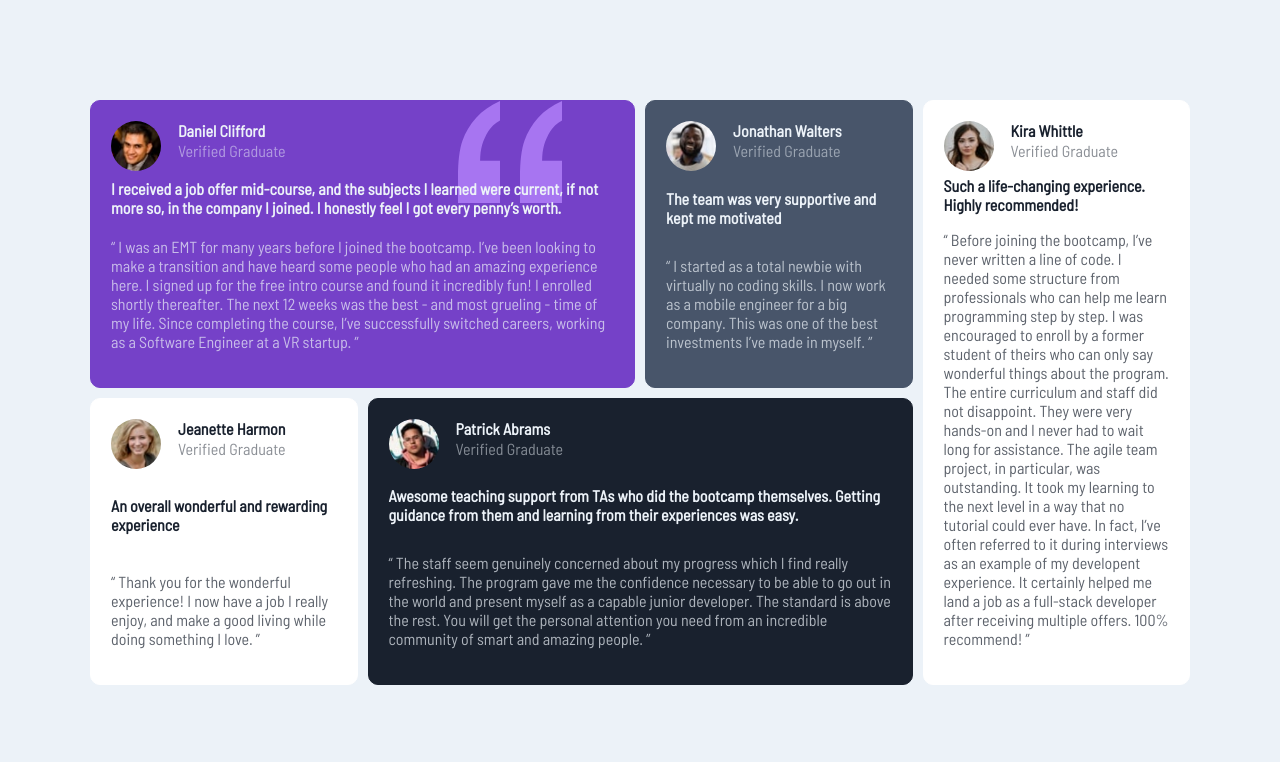
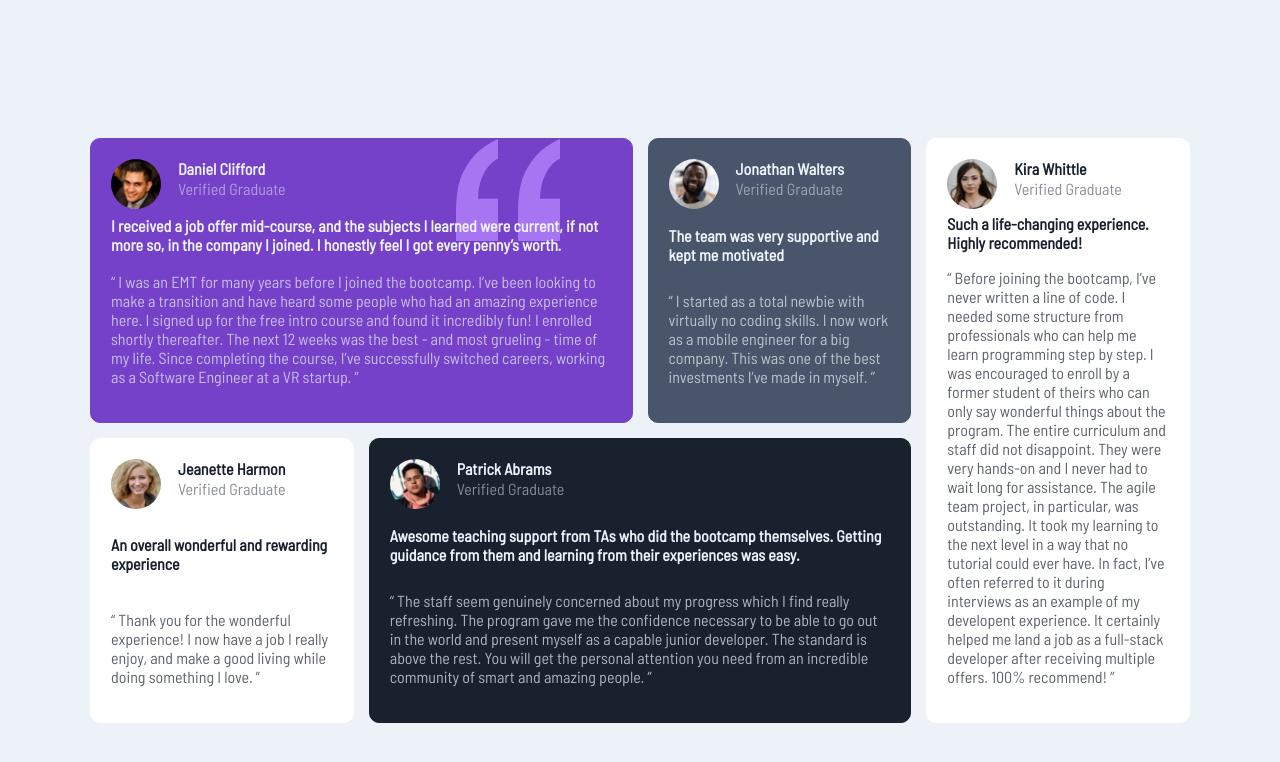
Before and after one commit to briancharlow/testimonials, a plain HTML site: page index.html in a window 1280 px wide. Drawn offline with Linux system fonts and the light colour scheme.

Commit message:
adds padding all around

```diff
--- a/style.css
+++ b/style.css
@@ -11,13 +11,14 @@ body{
     box-sizing: border-box;
     font-family: 'Barlow Semi Condensed', sans-serif;
     background-color: hsl(210, 46%, 95%);
+    padding: 30px 30px;
 
 }
 .grid-container{
     display: grid;
     grid-template-columns:repeat(4, 1fr);
     grid-template-rows: 1fr 1fr;
-    gap: 10px;
+    gap: 15px;
     width: fit-content;
     /* padding: 20px; */
     margin:100px auto;
```
